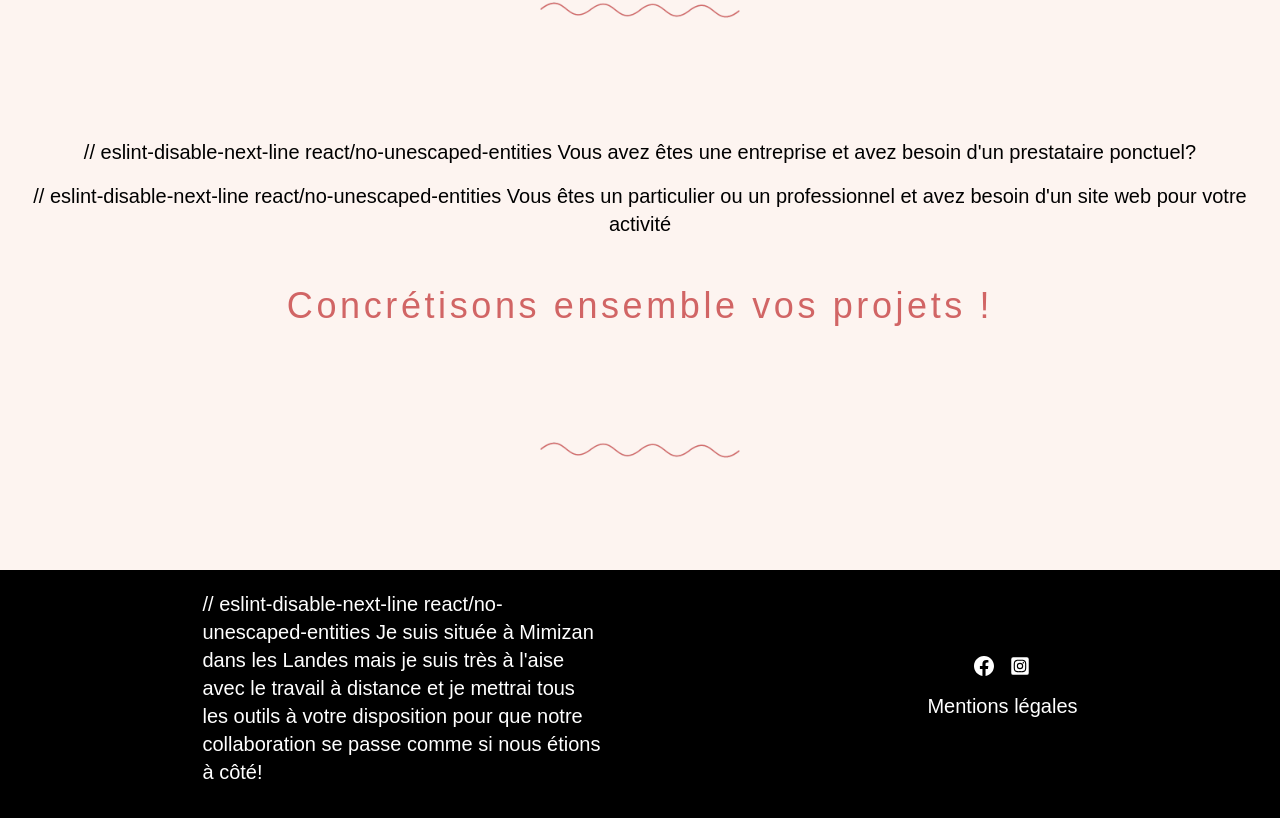
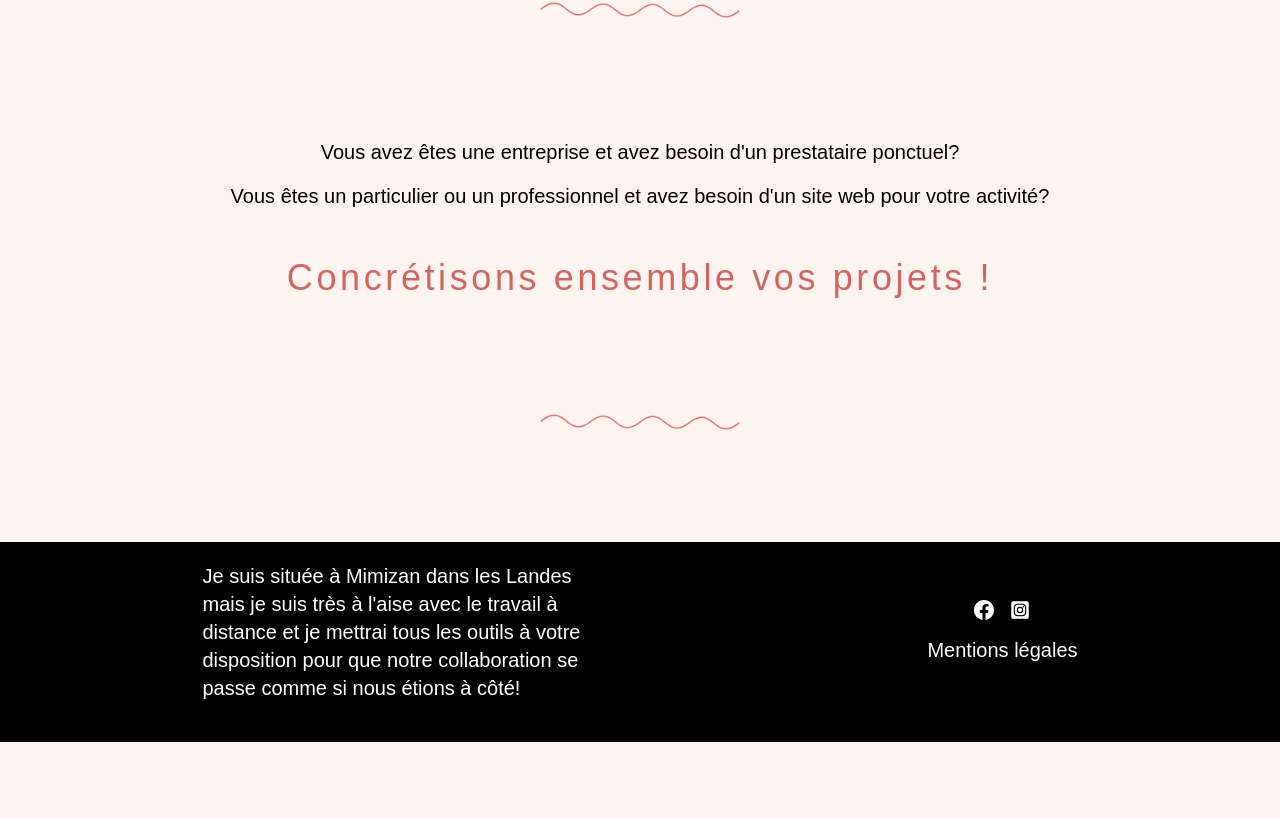
Before and after one commit to CyrThoDev/Portfolio, a Next.js app: page / in a window 1280 px wide. Shown: the part 1470-2288 px from the top of the page. After the commit the page ends 2212 px from the top, so only its background shows below. Built offline with nearby package versions, Linux system fonts and the light colour scheme; a web font is replaced by a local one.

Commit message:
Eslint ajout apostrophe

```diff
--- a/components/Footer.jsx
+++ b/components/Footer.jsx
@@ -1,3 +1,5 @@
+/* eslint-disable react/no-unescaped-entities */
+/* eslint-disable react/jsx-no-comment-textnodes */
 import React from "react";
 import Link from "next/link";
 import { BsFacebook } from "react-icons/bs";
@@ -8,10 +10,11 @@ const Footer = () => {
     <div className="text-white flex flex-row justify-around items-center bg-black mt-28 p-10 pt-5 ">
       <div className="flex w-1/3">
         <p>
-          // eslint-disable-next-line react/no-unescaped-entities Je suis située
-          à Mimizan dans les Landes mais je suis très à l'aise avec le travail à
-          distance et je mettrai tous les outils à votre disposition pour que
-          notre collaboration se passe comme si nous étions à côté!{" "}
+          {" "}
+          Je suis située à Mimizan dans les Landes mais je suis très à l'aise
+          avec le travail à distance et je mettrai tous les outils à votre
+          disposition pour que notre collaboration se passe comme si nous étions
+          à côté!{" "}
         </p>
       </div>
       <div className="py-4 flex flex-col gap-4">
--- a/components/Main.tsx
+++ b/components/Main.tsx
@@ -78,13 +78,12 @@ const Main = () => {
       />
       <div className="flex flex-col gap-4 text-center tablet:items-center mt-10">
         <p>
-          // eslint-disable-next-line react/no-unescaped-entities Vous avez êtes
-          une entreprise et avez besoin d'un prestataire ponctuel?
+          Vous avez êtes une entreprise et avez besoin d'un prestataire
+          ponctuel?
         </p>
         <p>
-          // eslint-disable-next-line react/no-unescaped-entities Vous êtes un
-          particulier ou un professionnel et avez besoin d'un site web pour
-          votre activité{" "}
+          Vous êtes un particulier ou un professionnel et avez besoin d'un site
+          web pour votre activité?
         </p>
         <p className="tracking-widest text-4xl text-red m-8 px-8  ">
           Concrétisons ensemble vos projets !{" "}
```
Also changed, not shown: .eslintrc.json.
